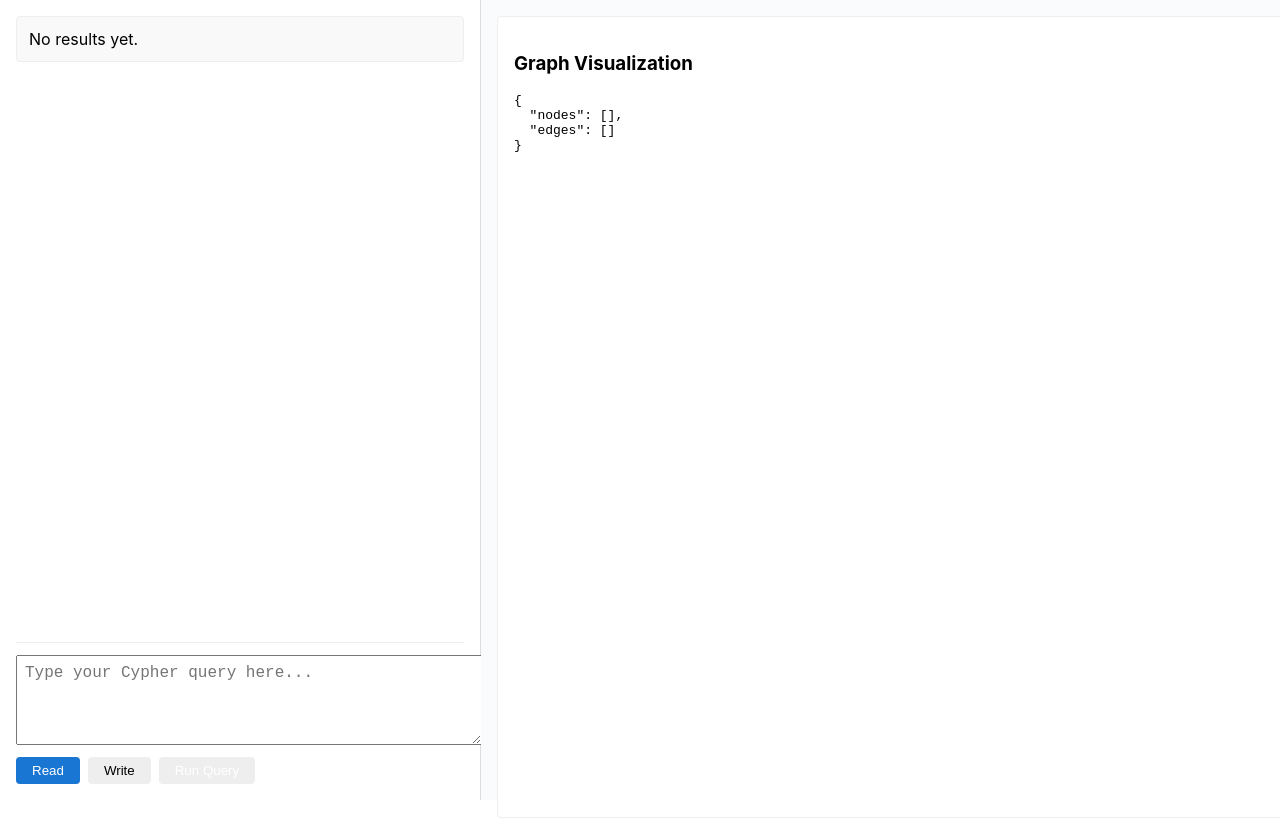
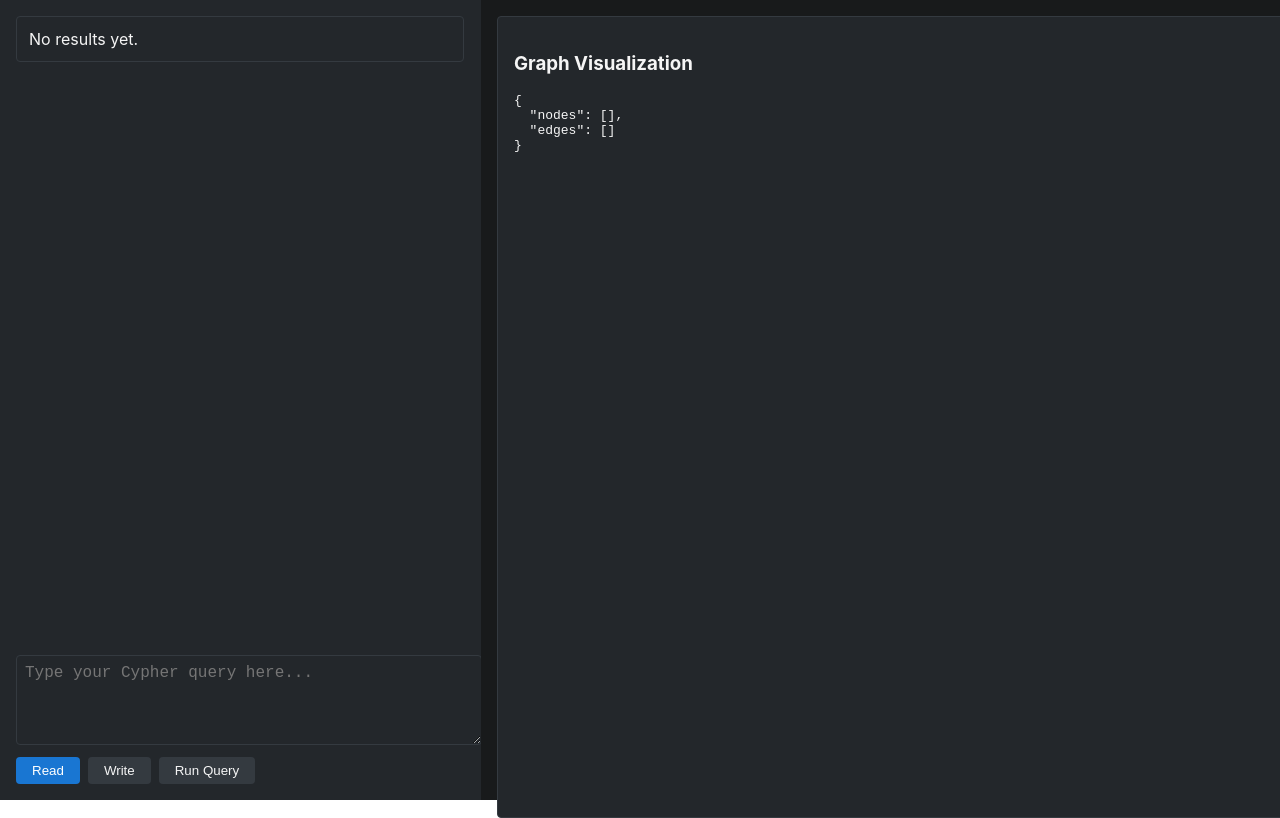
Before and after one commit to rasingollam/CypherConnect, a React (Create React App) app in the folder frontend/: page / in a window 1280 px wide. Built offline with nearby package versions, Linux system fonts and the light colour scheme.

Commit message:
style: update CSS for consistent dark theme across components

```diff
--- a/frontend/src/components/GraphDisplay.css
+++ b/frontend/src/components/GraphDisplay.css
@@ -1,9 +1,10 @@
 .graph-display {
   width: 100%;
   height: 100%;
-  background: #fff;
+  background: #23272b;
   border-radius: 4px;
-  border: 1px solid #eee;
+  border: 1px solid #343a40;
   padding: 16px;
   overflow: auto;
+  color: #f5f5f5;
 }
--- a/frontend/src/components/QueryInputPanel.css
+++ b/frontend/src/components/QueryInputPanel.css
@@ -1,7 +1,7 @@
 .query-input-panel {
   margin-top: auto;
   padding: 12px 0 0 0;
-  border-top: 1px solid #eee;
+  border-top: 1px solid #23272b;
 }
 
 .query-input-panel textarea {
@@ -10,6 +10,10 @@
   padding: 8px;
   margin-bottom: 8px;
   resize: vertical;
+  background: #23272b;
+  color: #f5f5f5;
+  border: 1px solid #343a40;
+  border-radius: 4px;
 }
 
 .query-type-toggle {
@@ -20,9 +24,11 @@
 .query-type-toggle button {
   padding: 6px 16px;
   border: none;
-  background: #eee;
+  background: #343a40;
+  color: #f5f5f5;
   cursor: pointer;
   border-radius: 4px;
+  transition: background 0.2s;
 }
 
 .query-type-toggle button.active {
--- a/frontend/src/components/QueryResultDisplay.css
+++ b/frontend/src/components/QueryResultDisplay.css
@@ -2,24 +2,31 @@
   max-height: 300px;
   overflow: auto;
   margin-bottom: 16px;
-  background: #f9f9f9;
-  border: 1px solid #eee;
+  background: #23272b;
+  border: 1px solid #343a40;
   padding: 12px;
   border-radius: 4px;
+  color: #f5f5f5;
 }
 
 .query-result-display.error {
-  color: #d32f2f;
+  color: #ff6b6b;
 }
 
 .query-result-display table {
   width: 100%;
   border-collapse: collapse;
+  background: #23272b;
+  color: #f5f5f5;
 }
 
 .query-result-display th,
 .query-result-display td {
-  border: 1px solid #ccc;
+  border: 1px solid #343a40;
   padding: 4px 8px;
   text-align: left;
 }
+
+.query-result-display th {
+  background: #181a1b;
+}
--- a/frontend/src/screens/HomePage.css
+++ b/frontend/src/screens/HomePage.css
@@ -1,7 +1,7 @@
 .homepage-container {
   display: flex;
   height: 100vh;
-  background: #f5f5f5;
+  background: #181a1b;
 }
 
 .left-panel {
@@ -9,12 +9,12 @@
   display: flex;
   flex-direction: column;
   padding: 16px;
-  border-right: 1px solid #ddd;
-  background: #fff;
+  border-right: 1px solid #23272b;
+  background: #23272b;
 }
 
 .right-panel {
   flex: 1;
   padding: 16px;
-  background: #fafbfc;
+  background: #181a1b;
 }
```
